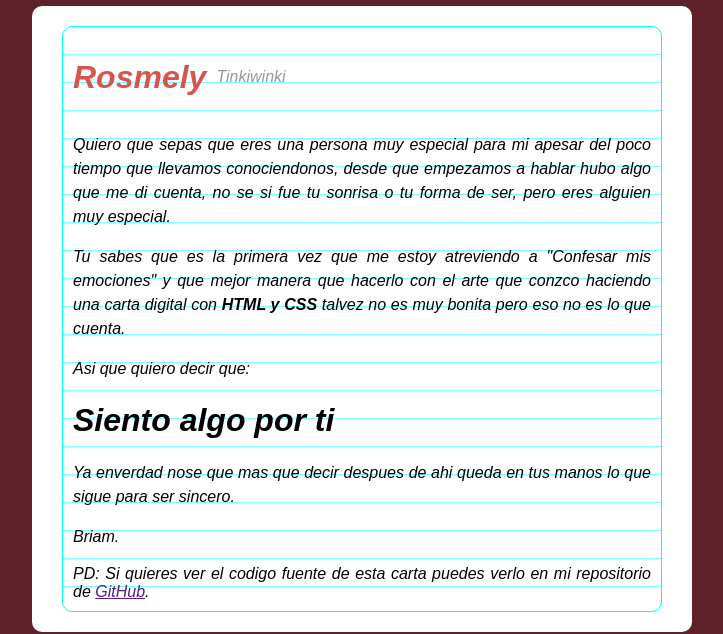
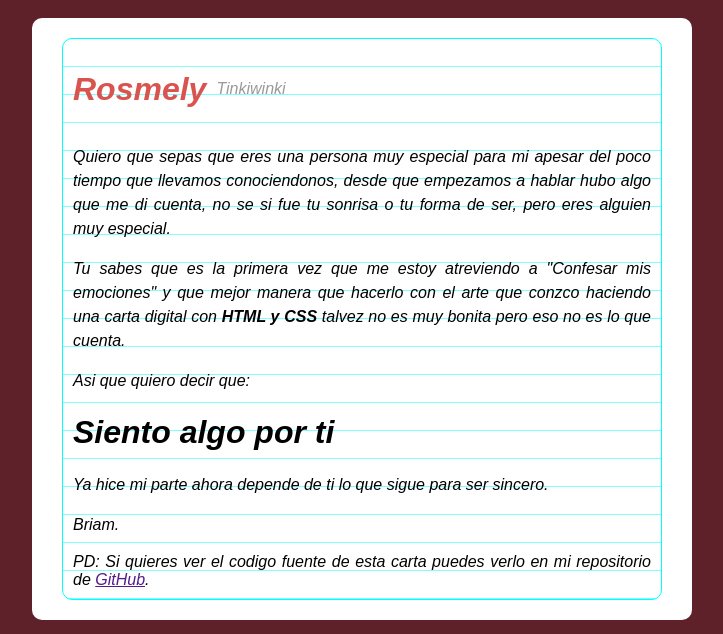
Before and after one commit to Briamco/Letter, a plain HTML site: page index.html in a window 1280 px wide. Shown: the part 166-800 px from the top of the page, without its empty margins (278-1001 px from the left). Drawn offline with Linux system fonts and the light colour scheme.

Commit message:
Update message in index.html for clarity and tone

```diff
--- a/index.html
+++ b/index.html
@@ -22,7 +22,7 @@
 
       <p>Asi que quiero decir que:</p>
       <h1>Siento algo por ti</h1>
-      <p>Ya enverdad nose que mas que decir despues de ahi queda en tus manos lo que sigue para ser sincero.</p>
+      <p>Ya hice mi parte ahora depende de ti lo que sigue para ser sincero.</p>
 
       <p>Briam.</p>
 
```
